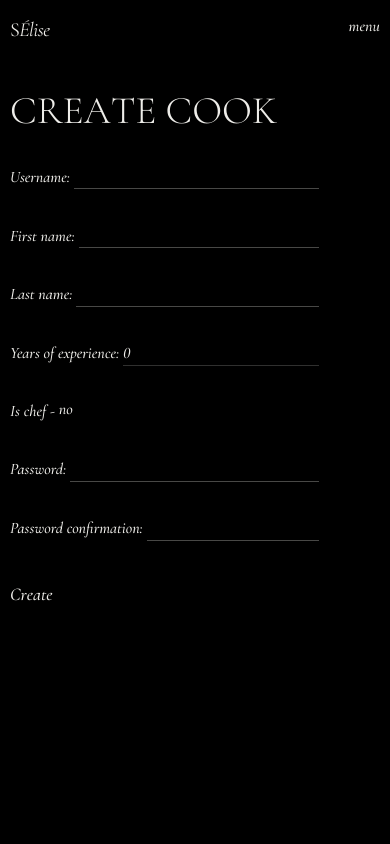
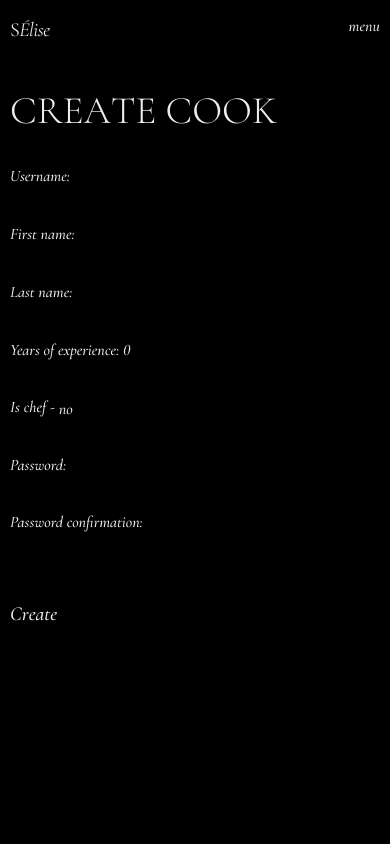
Before and after one commit to Yurii-Durden/kitchen-service, a Django app: page /cooks/create/ in a window 390 px wide. Run offline with Django 5.2, Linux system fonts and the light colour scheme; the visitor is signed in with stand-in values (Sample User, id 1).

Commit message:
make better adaptive disign for form

```diff
--- a/static/css/dish_type_form.css
+++ b/static/css/dish_type_form.css
@@ -91,7 +91,7 @@
 
 .is_chef_input::before {
     position: absolute;
-    top: -5%;
+    /*top: -5%;*/
     left: 0;
     font-family: "Cormorant Garamond", serif;
     font-size: clamp(16px, 2vw, 21px);
@@ -110,7 +110,7 @@
 
 .is_chef_input::after {
     position: absolute;
-    top: -5%;
+    /*top: -5%;*/
     left: 0;
     font-family: "Cormorant Garamond", serif;
     font-size: clamp(16px, 2vw, 21px);
@@ -157,7 +157,7 @@
 .form__button {
     font-family: "Cormorant Garamond", serif;
     font-style: italic;
-    font-size: clamp(18px, 2vw, 25px);
+    font-size: clamp(20px, 2vw, 25px);
     font-weight: 500;
     color: var(--back-color);
     background-color: var(--primary-color);
@@ -210,6 +210,26 @@
 
 /*media----------------------------------------*/
 @media (max-width: 1025px) {
+    .is_chef_input::before {
+        bottom: 0;
+    }
+
+    .is_chef_input::after {
+        bottom: 0;
+    }
+
+    .form_input {
+        border-bottom: none;
+    }
+
+    .years_of_experience_input {
+        border-bottom: none;
+    }
+
+    .last__input {
+        margin-bottom: 8vh;
+    }
+
     .form__body {
         justify-content: start;
     }
```
